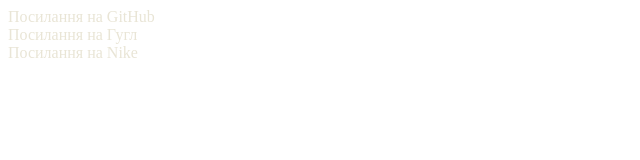
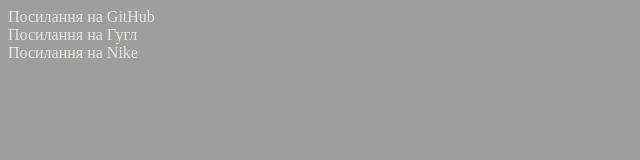
Before and after one commit to Dmyryi/hw-ICT, a plain HTML site: page index.html in a window 1280 px wide. Shown: the whole page, without its empty margins (0-640 px from the left). Drawn offline with Linux system fonts and the light colour scheme; the site is published under a folder, as on GitHub Pages, so addresses that start at the root find nothing.

Commit message:
Update main.css

```diff
--- a/css/main.css
+++ b/css/main.css
@@ -13,7 +13,7 @@
 }
 
 .body {
-    background-image: url("/images/NvL.gif");
+    background-image: url("../images/NvL.gif");
 }
 
 .body-html {
```
